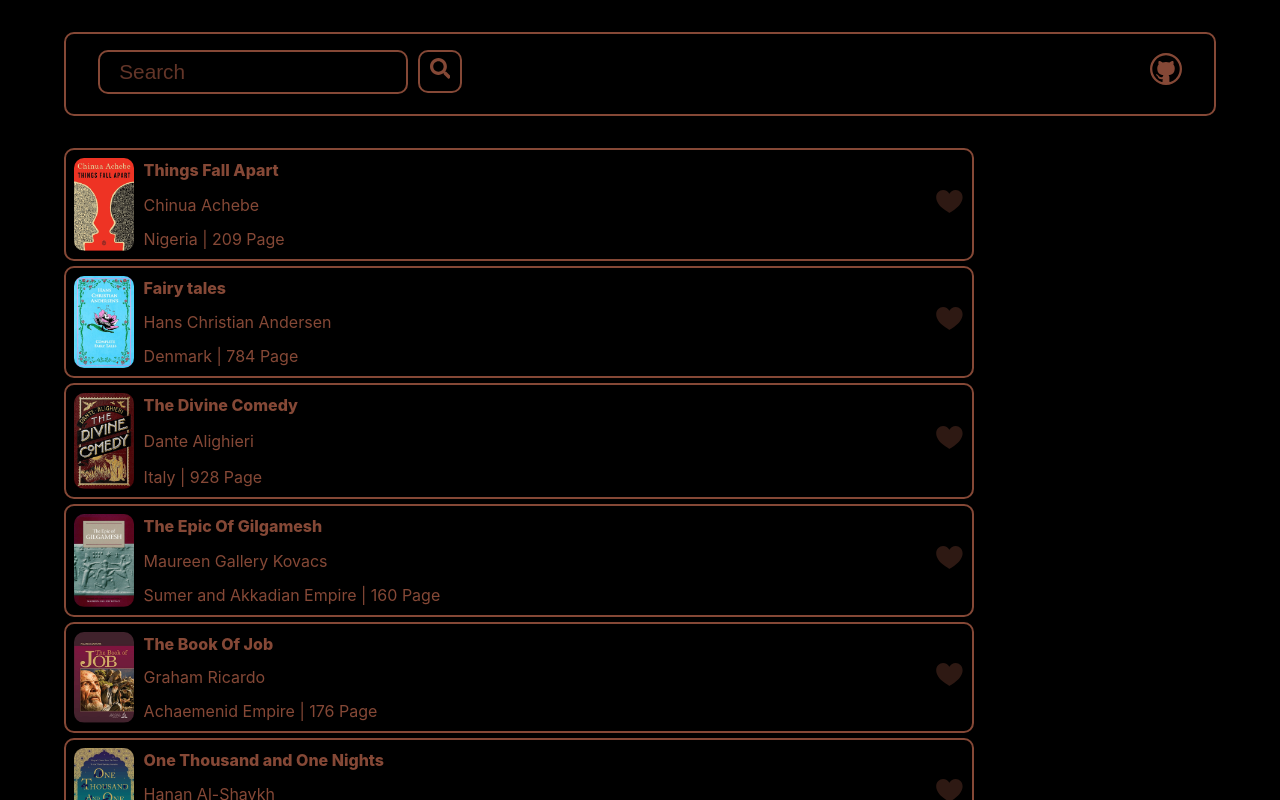
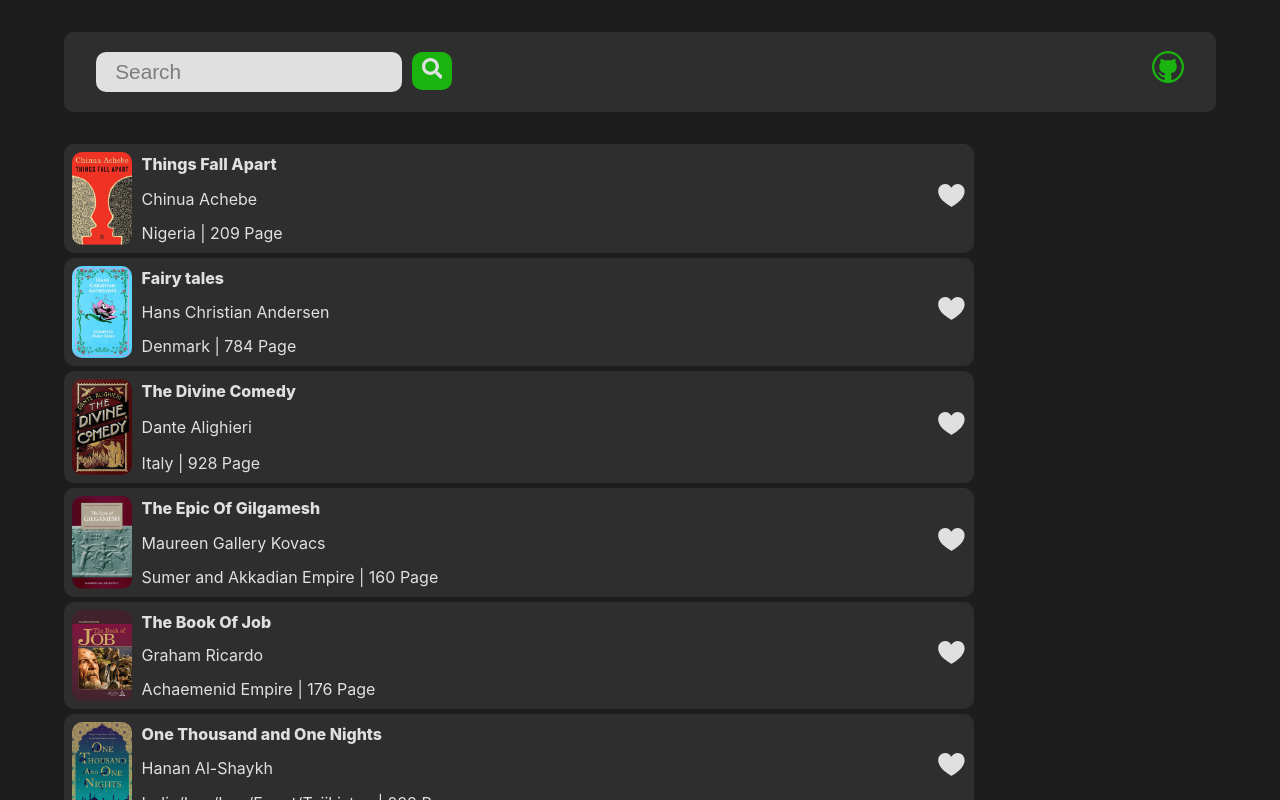
Before and after one commit to mahdl-karami/library-final, a React (Vite) app: page / in a window 1280 px wide. Shown: the top 800 px of the page. Built offline with nearby package versions, Linux system fonts and the light colour scheme.

Commit message:
Change Theme

```diff
--- a/src/Styles/header.module.css
+++ b/src/Styles/header.module.css
@@ -1,36 +1,38 @@
 .header {
 	border-radius: 10px;
-	border: 2px #854836 solid;
+	background: #2e2e2e;
 	display: flex;
 	justify-content: space-between;
+    align-items: center;
 	padding: 1rem 2rem;
 }
 .header input,
 .header button {
-	border: 2px #854836 solid;
+	border: none;
 	outline: none;
-	background: transparent;
+	background: #e0e0e0;
 	padding: 0.5rem 1.2rem;
 	font-size: 1.3rem;
 	border-radius: 10px;
-	color: #854836;
+	color: #2e2e2e;
 	&::placeholder {
-		color: #854836bd;
+		color: #2e2e2e8e;
 	}
 }
 .header button {
 	transition: all 0.4s linear;
 	padding: 0.4rem 0.6rem;
 	margin-left: 0.6rem;
+	background: #1ab30f;
+	color: #e0e0e0;
 	&:hover {
-		background: #854836;
-		color: #000;
+		opacity: 80%;
 		cursor: pointer;
 	}
 }
 .header a {
 	transition: all 0.4s linear;
-	color: #854836;
+	color: #1ab30f;
 	font-size: 2rem;
 	&:hover {
 		opacity: 60%;
--- a/src/Styles/library.module.css
+++ b/src/Styles/library.module.css
@@ -6,10 +6,11 @@
 .booksList li {
 	margin: 0.3rem 0;
 	border-radius: 10px;
-	border: 2px #854836 solid;
+	background: #2e2e2e;
+	color: #e0e0e0;
 	display: flex;
 	justify-content: space-between;
-    align-items: center;
+	align-items: center;
 	padding: 0.5rem;
 }
 
@@ -30,16 +31,21 @@
 }
 
 .booksList li div span p {
-    color: #854836;
 	&:nth-child(1) {
 		font-weight: 800;
 	}
 }
 
-.booksList li button{
-    background: transparent;
-    border: none;
-    color: #85483659;
-    font-size: 1.8rem;
-    height: fit-content
+.booksList li button {
+	background: transparent;
+	color: #e0e0e0;
+	border: none;
+	font-size: 1.8rem;
+	height: fit-content;
+    transition: all .3s ease-in-out;
+    cursor: pointer;
+    &:hover{
+        transform: scale(1.3);
+        color: red;
+    }
 }
--- a/src/global.css
+++ b/src/global.css
@@ -3,8 +3,8 @@
   line-height: 1.5;
   font-weight: 400;
 
-  color: #fff;
-  background: #000;
+  color: #E0E0E0;
+  background: #1d1d1d;
 
   font-synthesis: none;
   text-rendering: optimizeLegibility;
```
